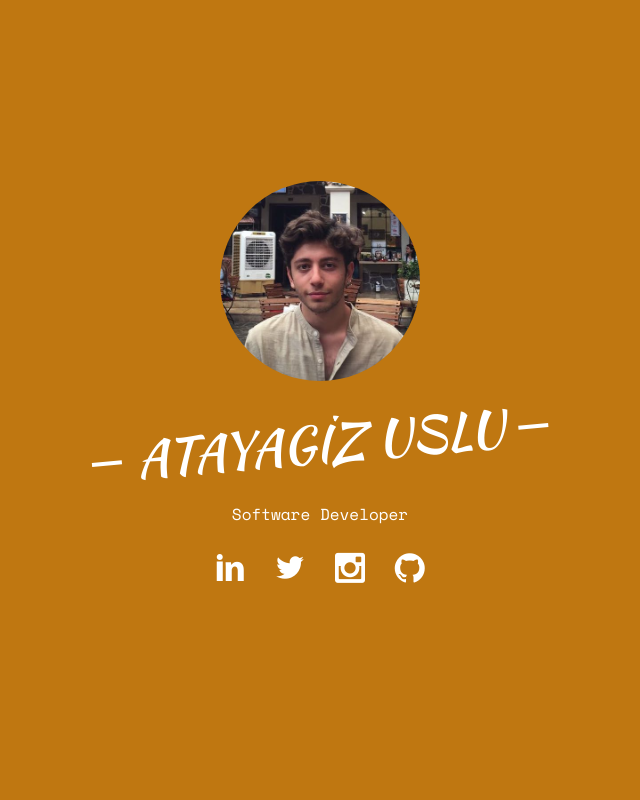
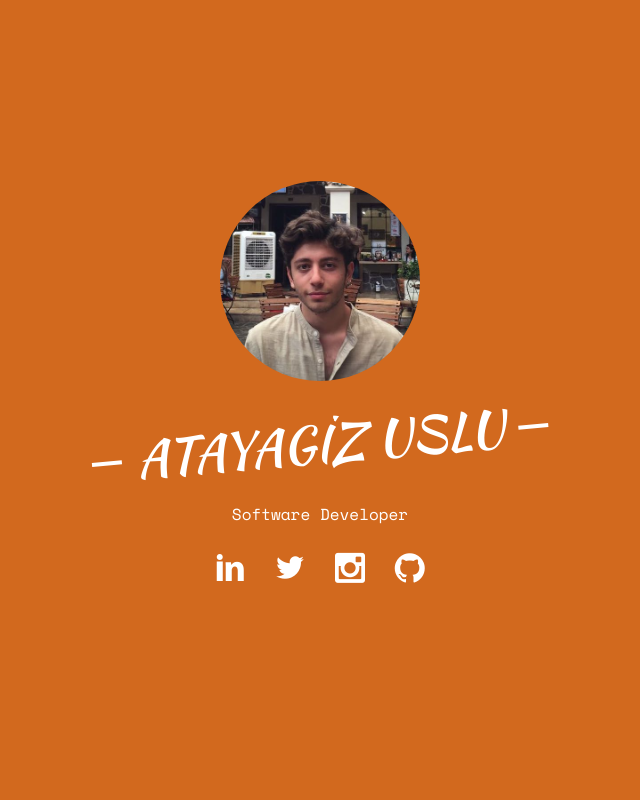
Before and after one commit to Atayazz/atayagizuslu, a PHP site: page / in a window 1280 px wide. Shown: the whole page, without its empty margins (320-960 px from the left). Run offline with PHP 8.4, Linux system fonts and the light colour scheme; some web fonts are replaced.

Commit message:
Update style.css

```diff
--- a/css/style.css
+++ b/css/style.css
@@ -100,7 +100,7 @@ h1, h2, h3, h4, h5, h6, figure {
   bottom: 0;
   left: 0;
   right: 0;
-  background: #bf7711;
+  background: chocolate;
 }
 #fh5co-header .display-t,
 .fh5co-cover .display-t {
```
